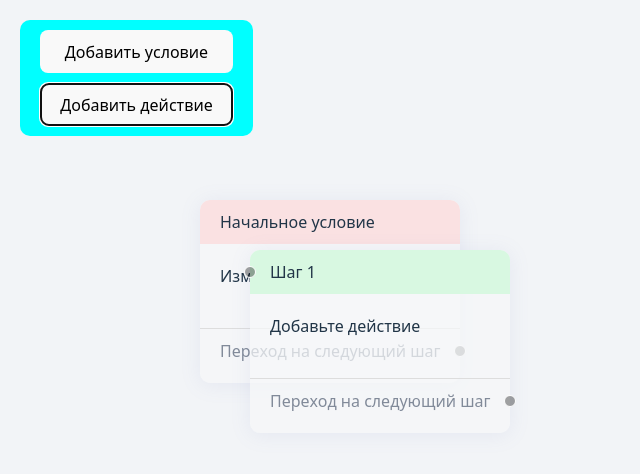
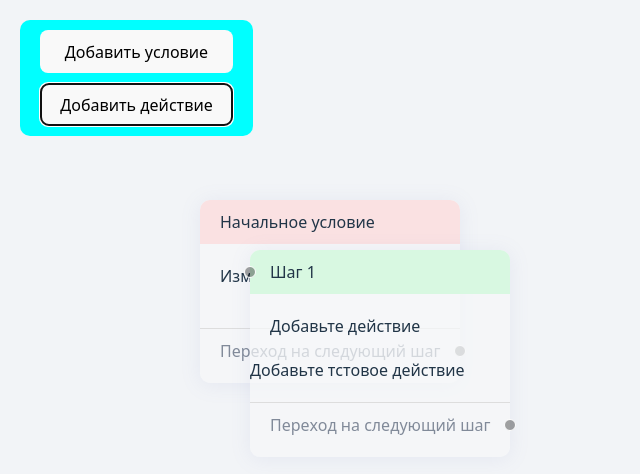
Before and after one commit to BestMn/reactflow, a React (Vite) app: page / in a window 1280 px wide. Both pictures are taken after a click on the button "Добавить действие". Shown: the top 474 px of the page, without its empty margins (0-640 px from the left). Built offline with nearby package versions, Linux system fonts and the light colour scheme.

Commit message:
Добавил тестовую кнопку

```diff
--- a/src/ActionNode.tsx
+++ b/src/ActionNode.tsx
@@ -45,6 +45,10 @@ export const ActionNode = (props) => {
                 {props.data.condition || "Добавьте действие"}
             </div>
 
+            <div className="text-updater-node-body-test">
+                {props.data.condition || "Добавьте тстовое действие"}
+            </div>
+
             <div className="text-updater-node-footer">
                 <div className="text-updater-node-condition">
                     <span>Переход на следующий шаг</span>
```
